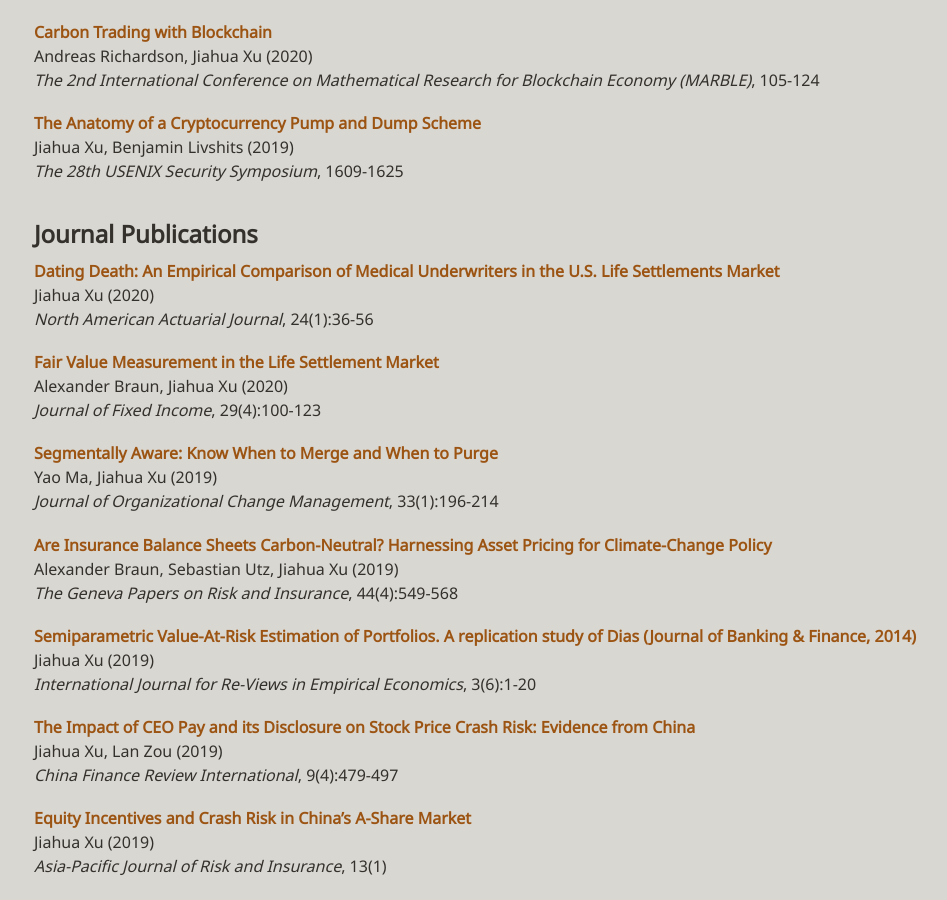
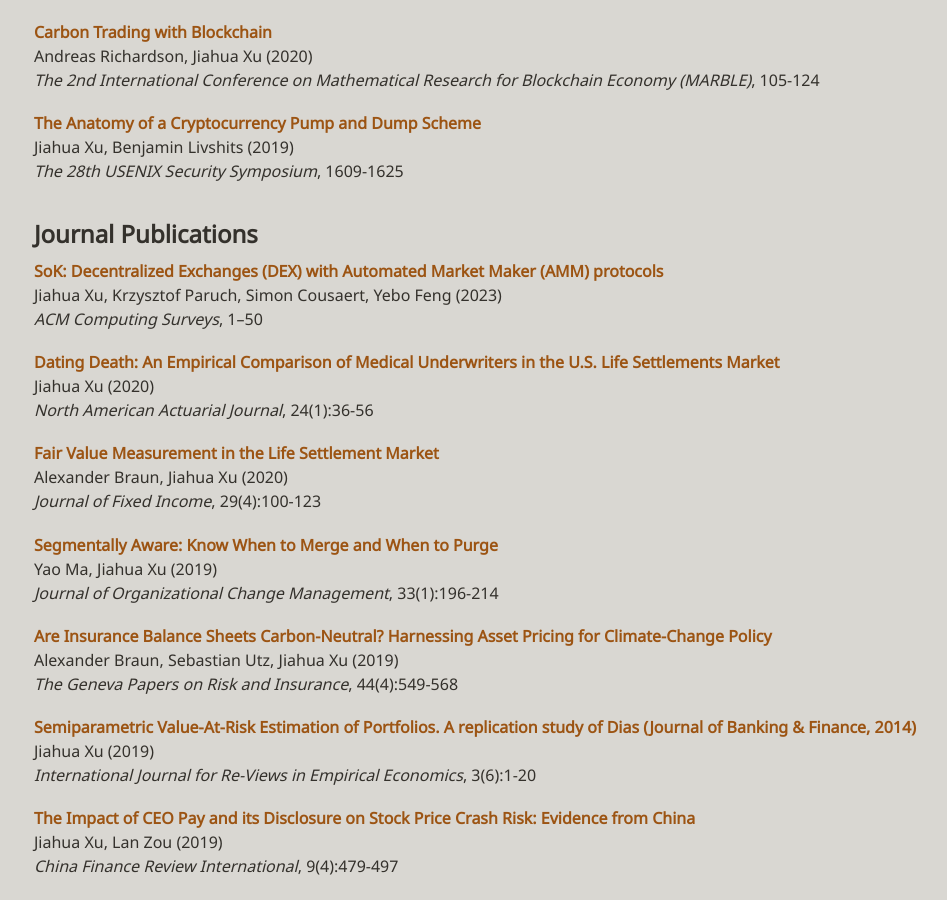
Before and after one commit to xujiahuayz/xujiahuayz.github.io, a Jekyll site: the page built from publications.md, in a window 1280 px wide and 900 px high, scrolled down 974 px. Shown: the whole window, without its empty margins (150-1097 px from the left). Built offline with Jekyll 4.4.1, drawn with Linux system fonts in a browser that asks for light colours; some of the changed text lies outside the part shown.

Commit message:
update publication amm dex

```diff
--- a/publications.md
+++ b/publications.md
@@ -78,6 +78,12 @@ conf:
       url:     "https://www.usenix.org/system/files/sec19-xu-jiahua_0.pdf"
 
 pubs:
+    - title:   "SoK: Decentralized Exchanges (DEX) with Automated Market Maker (AMM) protocols"
+      author:  "Jiahua Xu, Krzysztof Paruch, Simon Cousaert, Yebo Feng"
+      journal: "ACM Computing Surveys"
+      number:  "1–50"
+      year:    "2023"
+      url:     "https://dl.acm.org/doi/10.1145/3570639"
 
     - title:   "Dating Death: An Empirical Comparison of Medical Underwriters in the U.S. Life Settlements Market"
       author:  "Jiahua Xu"
```
Also changed, not shown: other parts of publications.md (+0 -3 lines).
